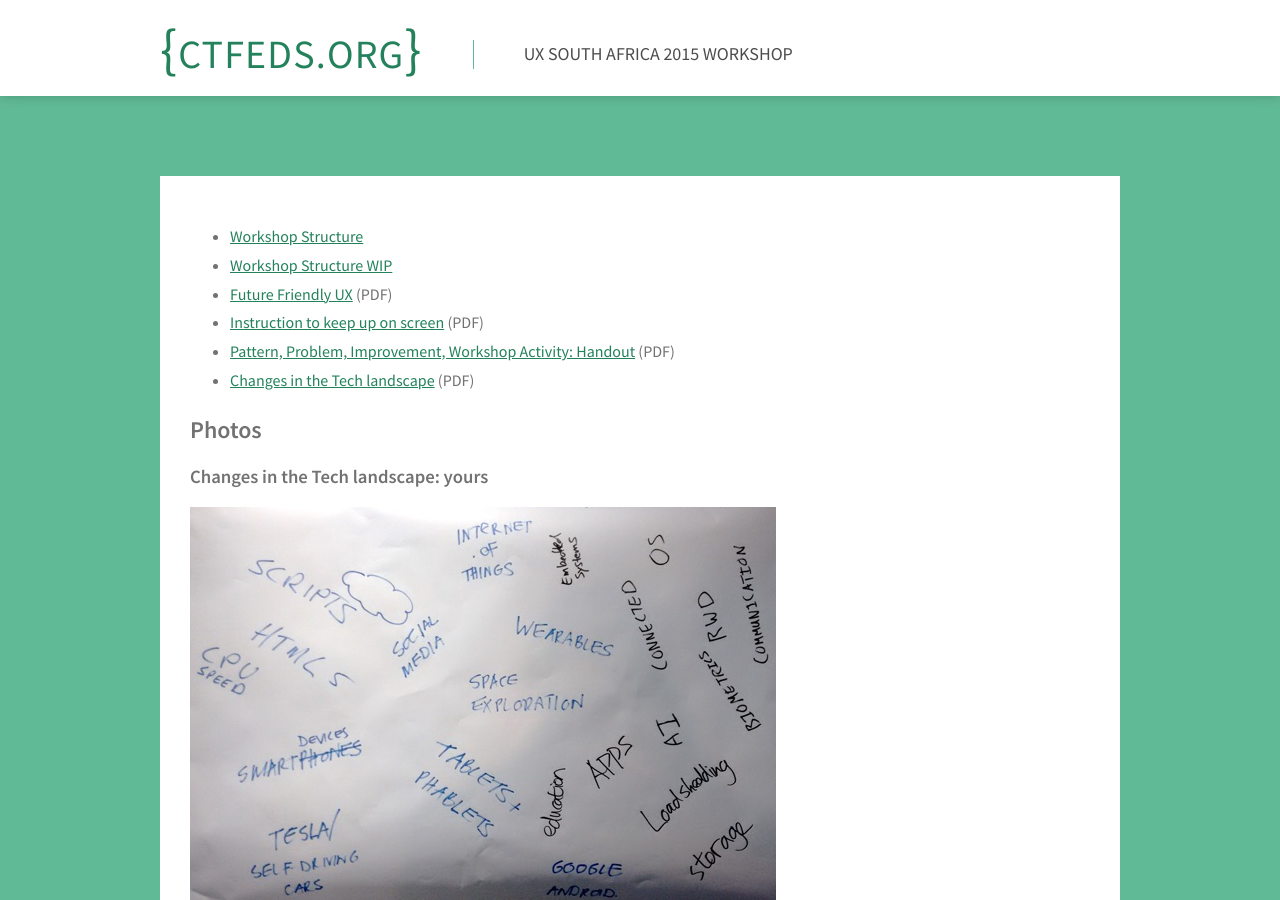
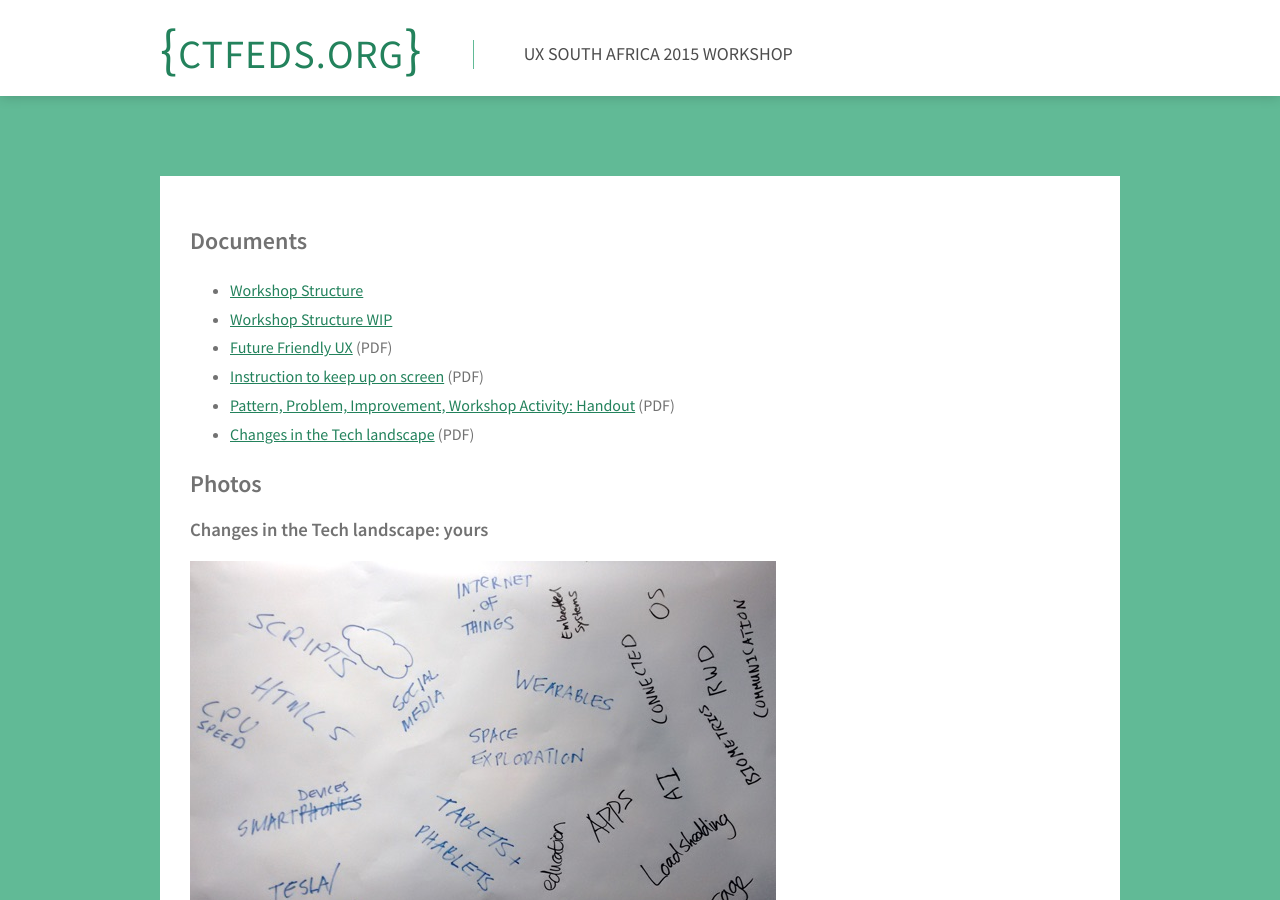
Before and after one commit to CTFEDs/UXSouthAfrica2015Workshop, a Jekyll site: the page built from index.md, in a window 1280 px wide and 900 px high. Built offline with Jekyll 4.4.1, drawn with Linux system fonts in a browser that asks for light colours.

Commit message:
Add documents header

```diff
--- a/index.md
+++ b/index.md
@@ -2,6 +2,8 @@
 layout: default
 title: UX South Africa 2015 Workshop
 ---
+
+## Documents
 
 * [Workshop Structure](workshop-structure.html)
 * [Workshop Structure WIP](workshop-structure-wip.html)
```
